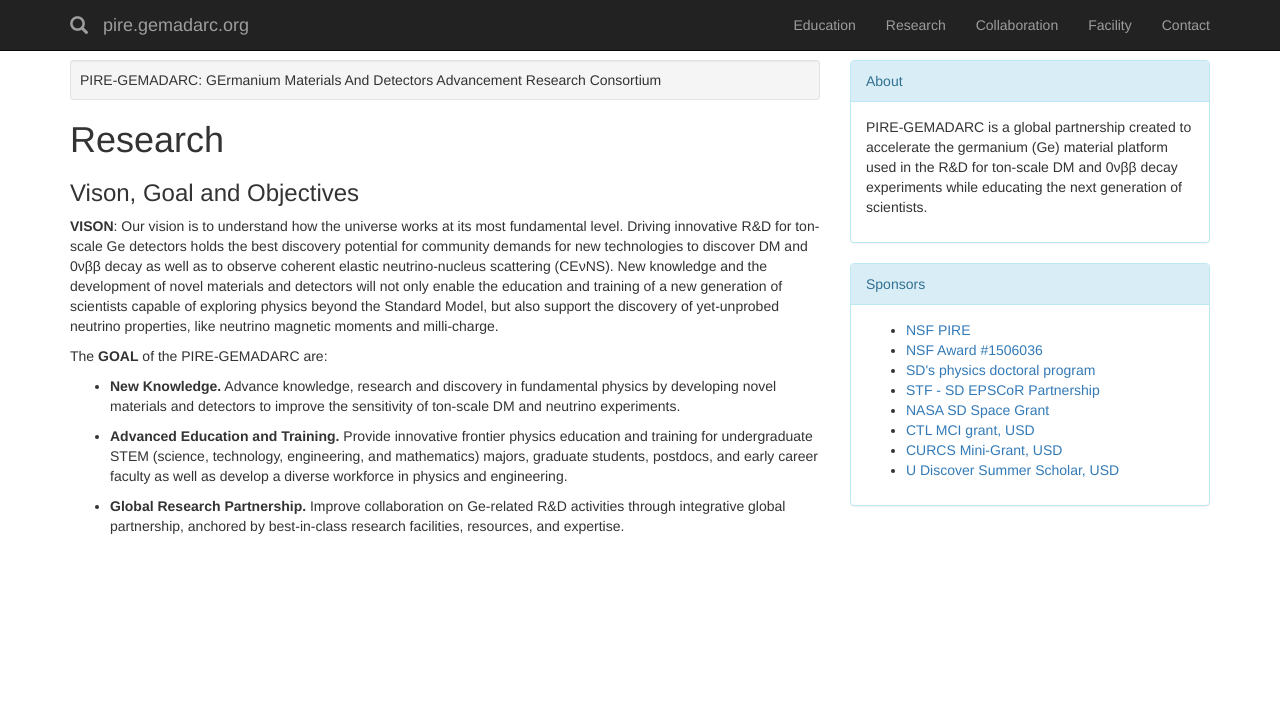
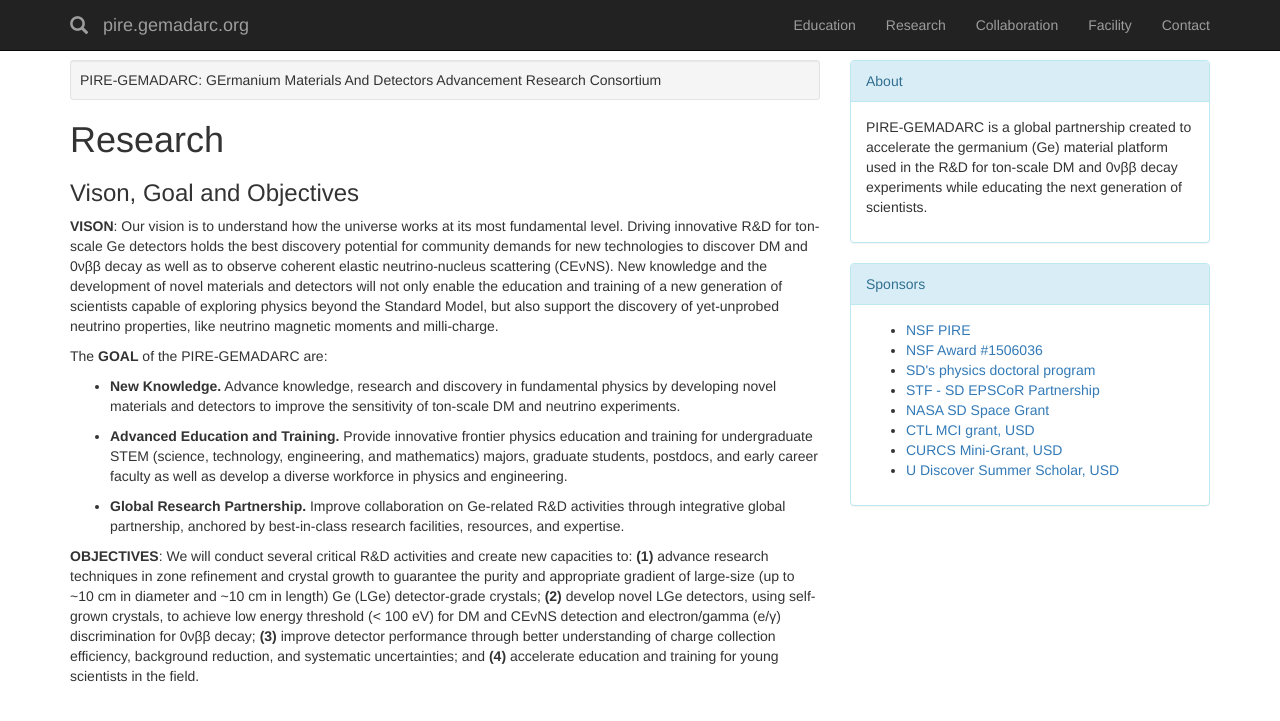
Before and after one commit to gemadarc/gemadarc.github.io, a Jekyll site: the page built from research.md, in a window 1280 px wide. Shown: the top 721 px of the page. Built offline with Jekyll 4.4.1, drawn with Linux system fonts in a browser that asks for light colours; nearby versions of some CDN libraries; our own code applies the rules of GitHub Pages for plain Markdown files.

Commit message:
Update research.md

```diff
--- a/research.md
+++ b/research.md
@@ -21,3 +21,11 @@ postdocs, and early career faculty as well as develop a diverse workforce in phy
 
 - **Global Research Partnership.** Improve collaboration on Ge-related R&D activities through integrative
 global partnership, anchored by best-in-class research facilities, resources, and expertise.
+
+**OBJECTIVES**: We will conduct several critical R&D activities and create new capacities to: **(1)** advance
+research techniques in zone refinement and crystal growth to guarantee the purity and appropriate gradient
+of large-size (up to ~10 cm in diameter and ~10 cm in length) Ge (LGe) detector-grade crystals; **(2)**
+develop novel LGe detectors, using self-grown crystals, to achieve low energy threshold (< 100 eV) for
+DM and CEvNS detection and electron/gamma (e/γ) discrimination for 0νββ decay; **(3)** improve detector
+performance through better understanding of charge collection efficiency, background reduction, and systematic
+uncertainties; and **(4)** accelerate education and training for young scientists in the field.
```
